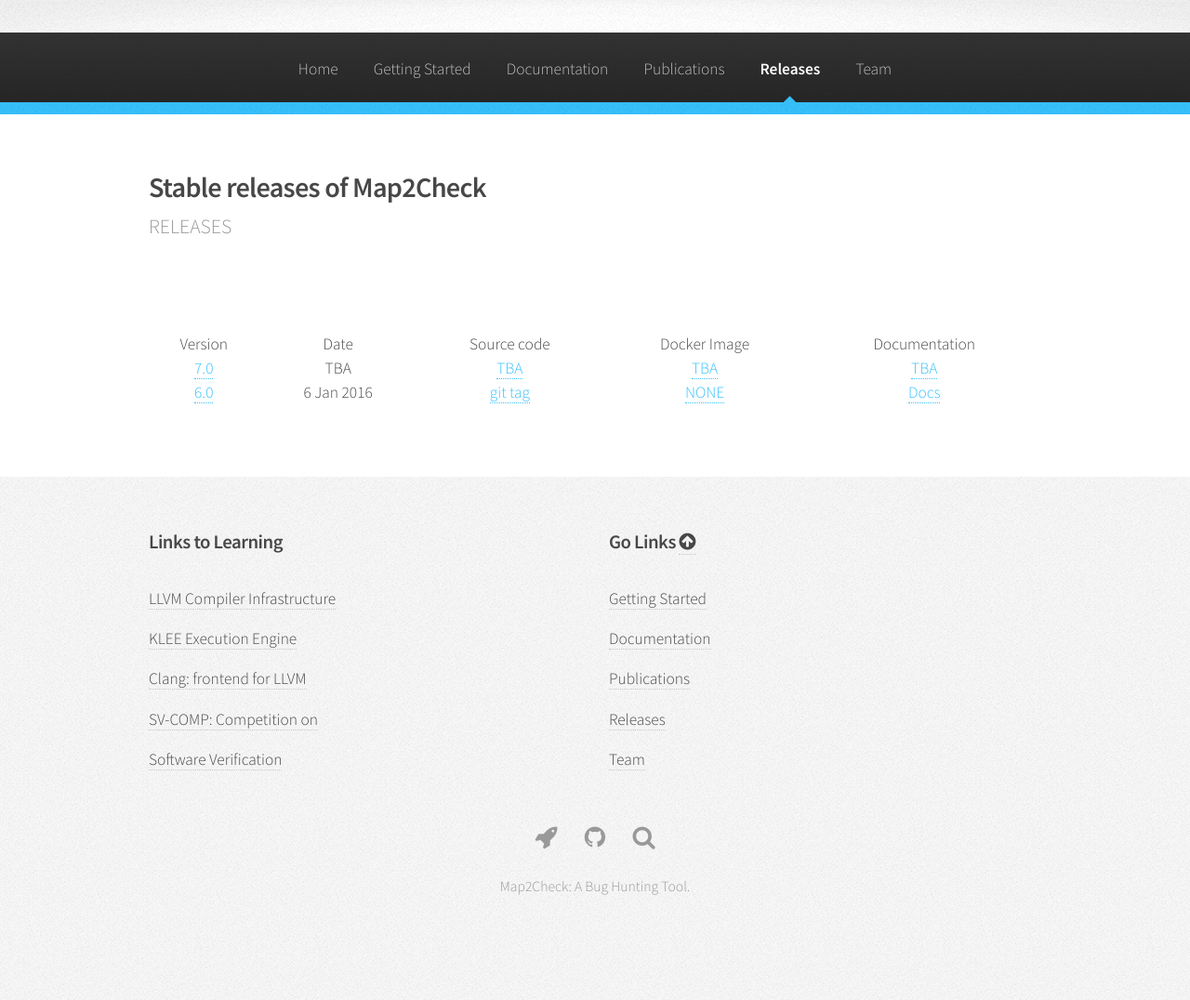
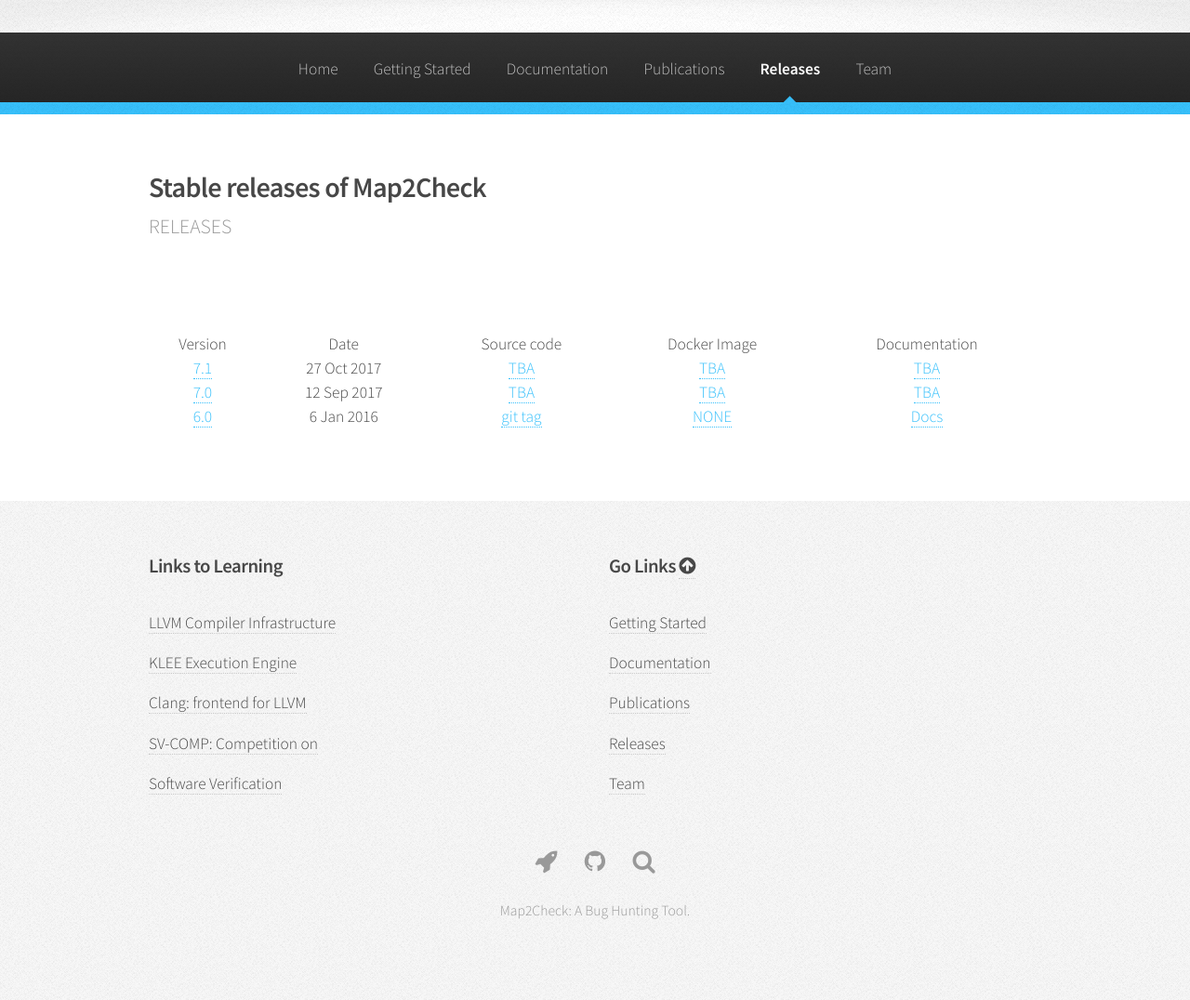
Before and after one commit to map2check/map2check.github.io, a Jekyll site: the page built from releases.html, in a window 1280 px wide. Shown: the whole page at 93% size. Built offline with Jekyll 4.4.1, drawn with Linux system fonts in a browser that asks for light colours; before the commit the page ends 1050 px from its top, so only the background shows below that.

Commit message:
Updated release

```diff
--- a/releases.html
+++ b/releases.html
@@ -31,12 +31,19 @@
                                 </tr>
                               </thead>
                               <tbody>
+				<tr>
+                                  <td style="text-align: center"><a href="https://github.com/hbgit/Map2Check/archive/map2check_v7.1_svcomp.zip">7.1</a></td>
+                                  <td style="text-align: center">27 Oct 2017</td>
+                                  <td style="text-align: center"><a href="https://github.com/hbgit/Map2Check/releases/tag/map2check_v7.1_svcomp">TBA</a></td>
+                                  <td style="text-align: center"><a href="">TBA</a></td>
+                                  <td style="text-align: center"><a href="https://github.com/hbgit/Map2Check/releases/tag/map2check_v7.1_svcomp">TBA</a></td>
+                                </tr>
                                 <tr>
-                                  <td style="text-align: center"><a href="#">7.0</a></td>
-                                  <td style="text-align: center">TBA</td>
-                                  <td style="text-align: center"><a href="#">TBA</a></td>
+                                  <td style="text-align: center"><a href="https://github.com/hbgit/Map2Check/archive/v7.zip">7.0</a></td>
+                                  <td style="text-align: center">12 Sep 2017</td>
+                                  <td style="text-align: center"><a href="https://github.com/hbgit/Map2Check/releases/tag/v7">TBA</a></td>
                                   <td style="text-align: center"><a href="">TBA</a></td>
-                                  <td style="text-align: center"><a href="#">TBA</a></td>
+                                  <td style="text-align: center"><a href="https://github.com/hbgit/Map2Check/releases/tag/v7">TBA</a></td>
                                 </tr>
                                 <tr>
                                   <td style="text-align: center"><a href="https://github.com/hbgit/Map2Check/archive/map2check_v6.tar.gz">6.0</a></td>
```
